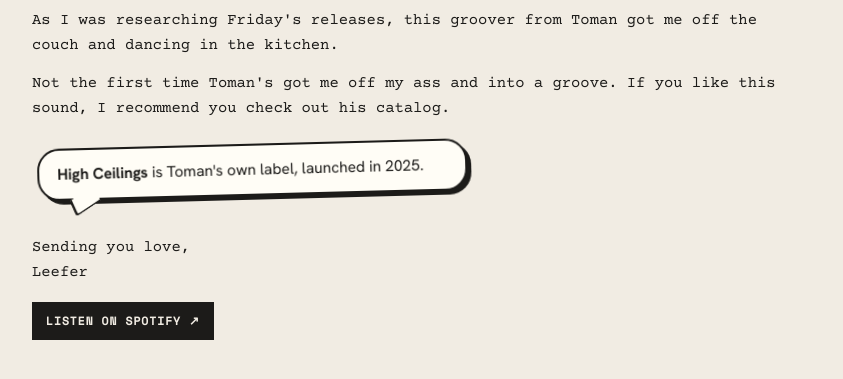
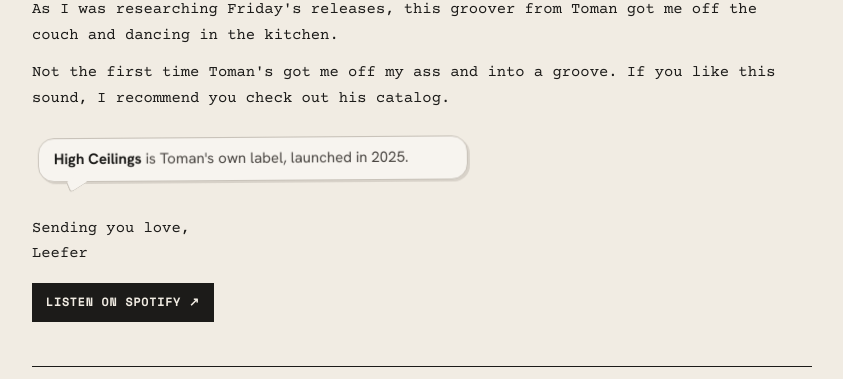
Before and after one commit to leecd12321/armyoflove.co, a plain HTML site: page index.html in a window 1280 px wide. Shown: the part 2062-2441 px from the top of the page, without its empty margins (218-1061 px from the left). Drawn offline with nearby package versions, Linux system fonts and the light colour scheme.

Commit message:
Subtler fun fact bubble

```diff
--- a/index.html
+++ b/index.html
@@ -416,14 +416,14 @@ nav .links a[aria-current]{color:var(--ink);font-weight:700}
 .nmf-sec{display:flex;align-items:center;gap:12px;font-family:var(--mono);font-size:13px;font-weight:700;letter-spacing:.1em;margin-top:22px}
 .nmf-sec::after{content:"";flex:1;height:1.5px;background:var(--ink)}
 @media (prefers-reduced-motion:reduce){.nmf-art img{transition:none}}
-.funfact{position:relative;display:inline-block;max-width:430px;margin:14px 0 22px 6px;padding:13px 18px;background:#fffdf6;border:2px solid var(--ink);border-radius:22px;box-shadow:4px 4px 0 var(--ink);transform:rotate(-1.5deg) scale(0);transform-origin:12% 100%;opacity:0}
+.funfact{position:relative;display:inline-block;max-width:430px;margin:14px 0 22px 6px;padding:10px 15px;background:#f7f4ef;border:1px solid #c9c3ba;border-radius:16px;box-shadow:2px 2px 0 #d8d2c9;transform:rotate(-.4deg) scale(0);transform-origin:12% 100%;opacity:0}
 .funfact.pop{animation:ffpop .55s cubic-bezier(.2,1.6,.4,1) forwards}
-@keyframes ffpop{0%{transform:rotate(-1.5deg) scale(0);opacity:0}60%{opacity:1}100%{transform:rotate(-1.5deg) scale(1);opacity:1}}
-.funfact::after{content:"";position:absolute;left:34px;bottom:-14px;width:22px;height:22px;background:#fffdf6;border-right:2px solid var(--ink);border-bottom:2px solid var(--ink);transform:skewX(-30deg) rotate(45deg);border-bottom-right-radius:4px}
-.funfact p{margin:0;font-family:var(--sans);font-size:15.5px;line-height:1.45;color:var(--ink)}
-.funfact p b{font-weight:700}
+@keyframes ffpop{0%{transform:rotate(-.4deg) scale(0);opacity:0}60%{opacity:1}100%{transform:rotate(-.4deg) scale(1);opacity:1}}
+.funfact::after{content:"";position:absolute;left:30px;bottom:-9px;width:15px;height:15px;background:#f7f4ef;border-right:1px solid #c9c3ba;border-bottom:1px solid #c9c3ba;transform:skewX(-30deg) rotate(45deg);border-bottom-right-radius:4px}
+.funfact p{margin:0;font-family:var(--sans);font-size:15px;line-height:1.45;color:#4a4642}
+.funfact p b{font-weight:700;color:var(--ink)}
 .funfact p a{color:var(--ink);text-decoration:underline;text-decoration-thickness:1.5px;text-underline-offset:3px}.funfact p a:hover{background:#e7d9a8}
-@media (prefers-reduced-motion:reduce){.funfact{transform:rotate(-1.5deg);opacity:1}.funfact.pop{animation:none}}
+@media (prefers-reduced-motion:reduce){.funfact{transform:rotate(-.4deg);opacity:1}.funfact.pop{animation:none}}
 .peek{display:flex;gap:20px;align-items:center;background:var(--ink);color:var(--paper);padding:18px 20px;margin-top:26px}
 .peek .hole{width:96px;height:96px;flex:none;border-radius:50%;overflow:hidden;box-shadow:0 0 0 4px #2c2a27,0 0 0 6px #e7d9a8}
 .peek .hole img{width:100%;height:100%;object-fit:cover;display:block}
```
